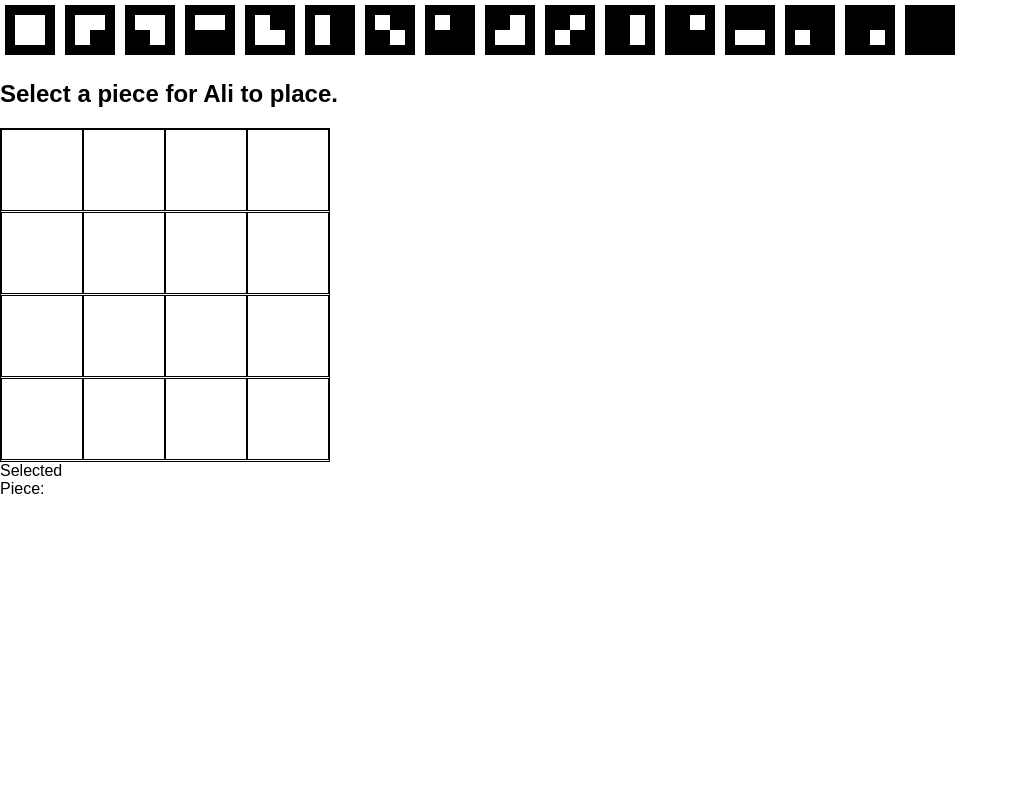
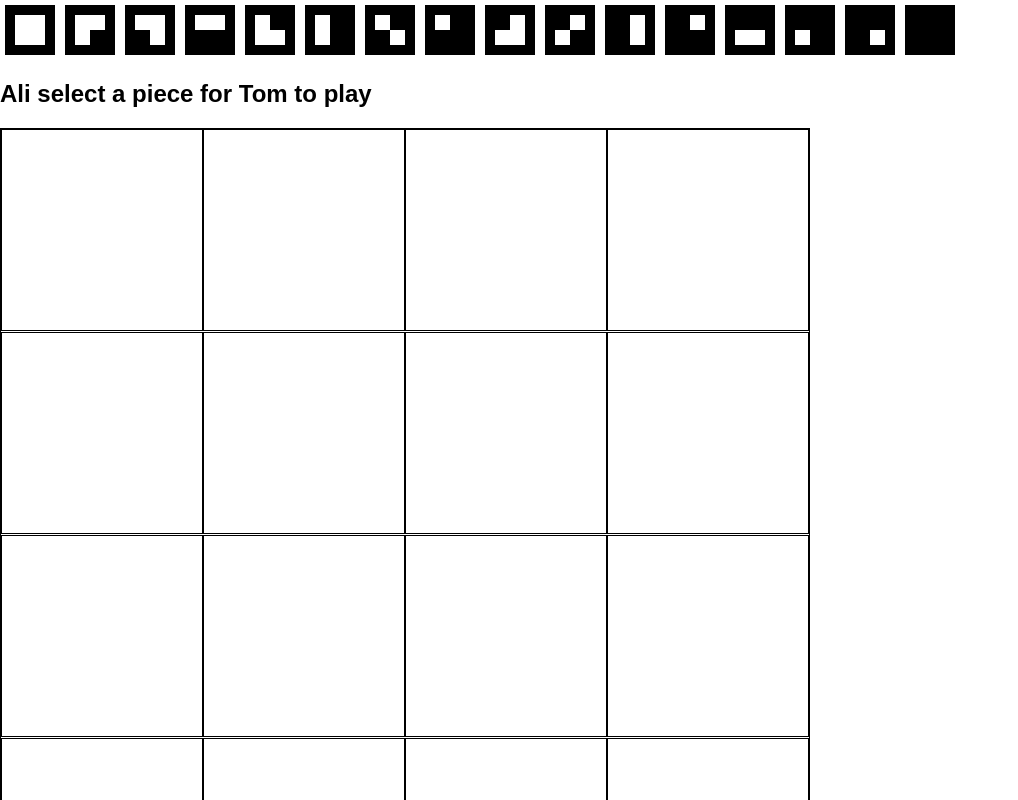
Before and after one commit to TomGB/quatro, a React (Create React App) app: page / in a window 1280 px wide. Shown: the top 800 px of the page, without its empty margins (0-1018 px from the left). Built offline with nearby package versions, Linux system fonts and the light colour scheme.

Commit message:
up to win point

```diff
--- a/src/App.js
+++ b/src/App.js
@@ -7,7 +7,7 @@ import Piece from './components/piece'
 import generatePieces from './gameLogic/generate-pieces'
 import checkWin from './gameLogic/check-win'
 
-function TurnMessage({text}) {
+function MessageToPlayer({text}) {
   return (<h2>{text}</h2>);
 }
 
@@ -64,6 +64,7 @@ class App extends Component {
           board: generateBoard(),
           pieces: generatePieces(),
           pieceSelected: null,
+          win: false,
         }
       ],
       stepNumber: 0,
@@ -73,26 +74,24 @@ class App extends Component {
   }
 
   boardSelection(i, j) {
-    console.log('board selected at:');
-    console.log(i, j);
     const history = this.state.history.slice(0, this.state.stepNumber + 1);
     const current = history[history.length - 1];
     const board = current.board.slice();
 
     if(!current.pieceSelected){
-      console.log('no piece to place');
       return;
     }
 
     if (board[j][i]) {
-      console.log('board already has a piece there');
       return;
     }
 
     board[j][i] = current.pieceSelected;
 
+    let win = false;
+
     if (checkWin(board)) {
-      console.log('won');
+      win = true;
     }
 
     this.setState({
@@ -101,6 +100,7 @@ class App extends Component {
           ...current,
           board: board,
           pieceSelected: null,
+          win: win,
         }
       ]),
       stepNumber: history.length,
@@ -109,13 +109,11 @@ class App extends Component {
   }
 
   pieceSelection(i) {
-    console.log('pieceSelected:', i);
     const history = this.state.history.slice(0, this.state.stepNumber + 1);
     const current = history[history.length - 1];
     const pieces = current.pieces.slice();
 
     if(current.pieceSelected){
-      console.log('piece is already selected');
       return;
     }
 
@@ -134,11 +132,38 @@ class App extends Component {
     });
   }
 
+  messageText() {
+    const history = this.state.history.slice(0, this.state.stepNumber + 1);
+    const current = history[history.length - 1];
+    const turn = Math.floor(this.state.stepNumber / 2);
+
+    let currentPlayer;
+    let otherPlayer;
+
+    if (turn % 2){
+      currentPlayer = this.state.playerOne;
+      otherPlayer = this.state.playerTwo;
+    } else {
+      currentPlayer = this.state.playerTwo;
+      otherPlayer = this.state.playerOne;
+    }
+
+    if (current.win) {
+      return `${otherPlayer} has won`;
+    } else {
+      if (current.pieceSelected) {
+        return `${currentPlayer} place the piece`;
+      } else {
+        return `${currentPlayer} select a piece for ${otherPlayer} to play`;
+      }
+    }
+
+
+  }
+
   render() {
     const history = this.state.history;
     const current = history[this.state.stepNumber];
-
-    console.log(this.state.history)
 
     if (!current.gameStarted) {
       return (
@@ -151,7 +176,7 @@ class App extends Component {
       return (
         <div className='gameArea'>
           <PieceSelect pieces={current.pieces} onClick={i => this.pieceSelection(i)}/>
-          <TurnMessage text={current.pieceSelected?'Place the piece':'Select a piece for ' + (this.state.stepNumber%2?this.state.playerOne:this.state.playerTwo)+' to place.'} />
+          <MessageToPlayer text={this.messageText()} />
           <GameBoard board={current.board} onClick={(i, j) => this.boardSelection(i, j)}/>
           <SelectedPiece piece={current.pieceSelected} />
         </div>
--- a/src/gameLogic/check-win.js
+++ b/src/gameLogic/check-win.js
@@ -24,8 +24,6 @@ function checkFour(fourPieces) {
     return false;
   }
 
-  console.log(fourPieces);
-
   var attr = ['tl', 'tr', 'bl', 'br'];
 
   for (var i = 0; i < attr.length; i++) {
--- a/src/index.css
+++ b/src/index.css
@@ -45,10 +45,17 @@ body {
   border: 1px solid black;
 }
 
-.board .space{
+.board .space {
   display: inline-block;
   border: 1px solid black;
-  width: 80px;
-  height: 80px;
+  width: calc(25vw - 3px);
+  height: calc(25vw - 3px);
   vertical-align: text-bottom;
 }
+
+@media (min-width: 800px) {
+  .board .space {
+    width: calc(200px);
+    height: calc(200px);
+  }
+}
```
